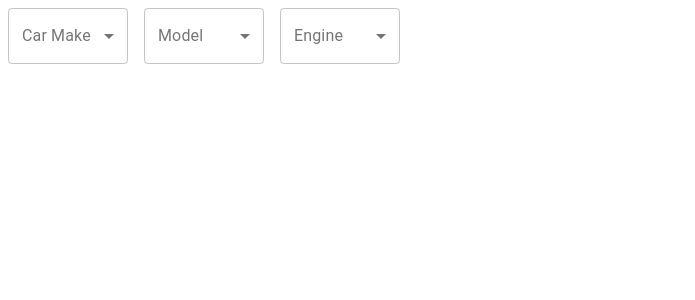
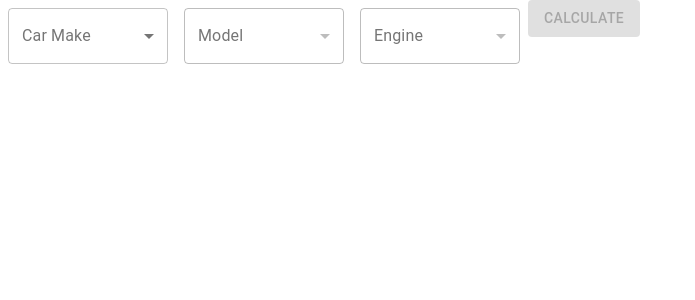
Before and after one commit to perrinjack/Coranavirus-Portal, a React (Create React App) app: page / in a window 1280 px wide. Shown: the top 300 px of the page, without its empty margins (0-695 px from the left). Built offline with nearby package versions, Linux system fonts and the light colour scheme.

Commit message:
Select input & button disabled if a f ield isnt selected

```diff
--- a/package.json
+++ b/package.json
@@ -4,6 +4,7 @@
   "private": true,
   "dependencies": {
     "@material-ui/core": "^4.11.0",
+    "@material-ui/lab": "^4.0.0-alpha.56",
     "@testing-library/jest-dom": "^4.2.4",
     "@testing-library/react": "^9.5.0",
     "@testing-library/user-event": "^7.2.1",
--- a/src/App.js
+++ b/src/App.js
@@ -1,19 +1,20 @@
 import React from 'react';
-import logo from './logo.svg';
 import './App.css';
 import { makeStyles } from '@material-ui/core/styles';
 import InputLabel from '@material-ui/core/InputLabel';
 import MenuItem from '@material-ui/core/MenuItem';
 import FormControl from '@material-ui/core/FormControl';
 import Select from '@material-ui/core/Select';
+import Button from '@material-ui/core/Button';
 
 const useStyles = makeStyles((theme) => ({
   formControl: {
     margin: theme.spacing(1),
-    minWidth: 120,
+    minWidth: 160,
+    color: 'red',
   },
   selectEmpty: {
-    marginTop: theme.spacing(2),
+    marginTop: theme.spacing(6),
   },
 }));
 
@@ -23,10 +24,13 @@ function App() {
   const [model, setModel] = React.useState('');
   const [modelList, setModelList] = React.useState([]);
   const [engine, setEngine] = React.useState('');
+  const [engineDisabled, setEngineDisabled] = React.useState(true);
+  const [modelDisabled, setModelDisabled] = React.useState(true);
+  const [buttonDisabled, setButtonDisabled] = React.useState(true);
   const databaseMakes = ['Audi', 'BMW', 'Tesla'];
   const databaseModels = {
     Audi: ['TT', 'Q'],
-    BMW: ['BM', '1 Series'],
+    BMW: ['2 series', '3 Series', '4 series', '1 Series'],
     Tesla: ['Model X'],
   };
   const engineList = ['2.0'];
@@ -36,15 +40,20 @@ function App() {
     setModelList(databaseModels[event.target.value]);
     setModel('');
     setEngine('');
+    setModelDisabled(false);
+    setEngineDisabled(true);
+    setButtonDisabled(true);
   };
 
   const handleChangeModel = (event) => {
     setModel(event.target.value);
     setEngine('');
+    setEngineDisabled(false);
   };
 
   const handleChangeEngine = (event) => {
     setEngine(event.target.value);
+    setButtonDisabled(false);
   };
 
   return (
@@ -72,8 +81,9 @@ function App() {
           value={model}
           onChange={handleChangeModel}
           label="Car Model"
+          disabled={modelDisabled}
         >
-          {make == '' ? (
+          {make === '' ? (
             <MenuItem>Select Make</MenuItem>
           ) : (
             modelList.map((x) => <MenuItem value={x}>{x}</MenuItem>)
@@ -89,12 +99,16 @@ function App() {
           value={engine}
           onChange={handleChangeEngine}
           label="Engine"
+          disabled={engineDisabled}
         >
           {engineList.map((x) => (
             <MenuItem value={x}>{x}</MenuItem>
           ))}
         </Select>
       </FormControl>
+      <Button variant="contained" disabled={buttonDisabled}>
+        Calculate
+      </Button>
     </div>
   );
 }
```
Also changed, not shown: 1 other file (tests, documents, lock files or other folders).
